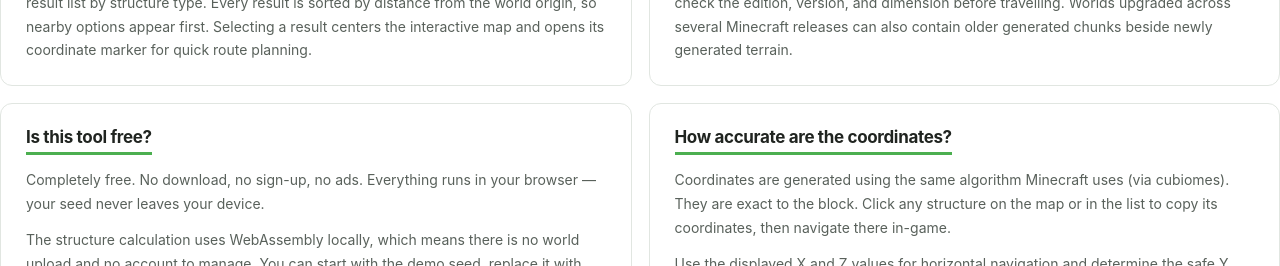
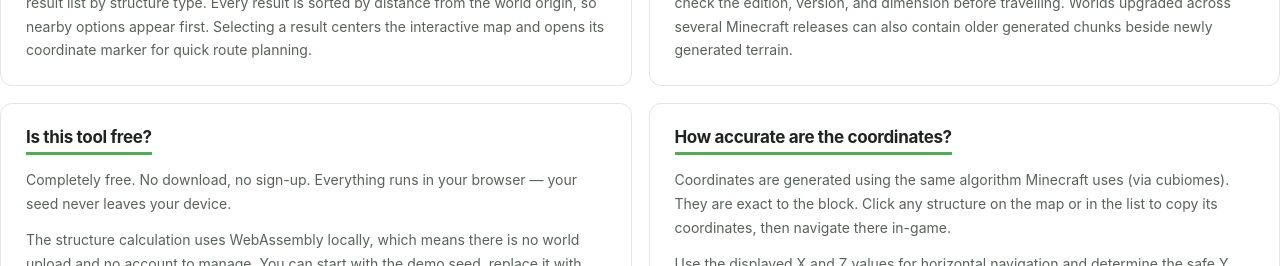
Before and after one commit to athena886/minecraftstructurefinder.com, a Next.js app: page / in a window 1280 px wide. Shown: the part 2413-2679 px from the top of the page. Built offline with nearby package versions, Linux system fonts and the light colour scheme.

Commit message:
Future-proof free tool FAQ copy

```diff
--- a/app/page.tsx
+++ b/app/page.tsx
@@ -188,7 +188,7 @@ export default function Home() {
 
             <article>
               <h3>Is this tool free?</h3>
-              <p>Completely free. No download, no sign-up, no ads. Everything runs in your browser — your seed never leaves your device.</p>
+              <p>Completely free. No download, no sign-up. Everything runs in your browser — your seed never leaves your device.</p>
               <p>The structure calculation uses WebAssembly locally, which means there is no world upload and no account to manage. You can start with the demo seed, replace it with your own seed, and copy any coordinate immediately. The lightweight page keeps the map, filters, and coordinate list together without requiring a launcher mod, data pack, desktop program, or browser extension.</p>
             </article>
 
```
